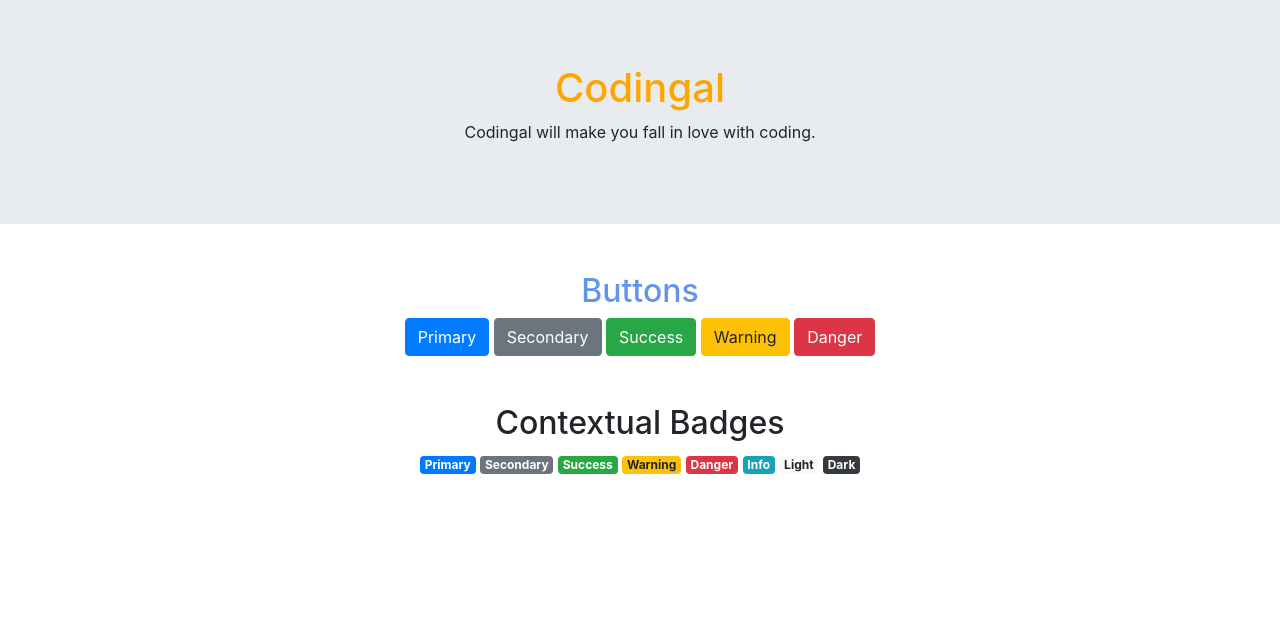
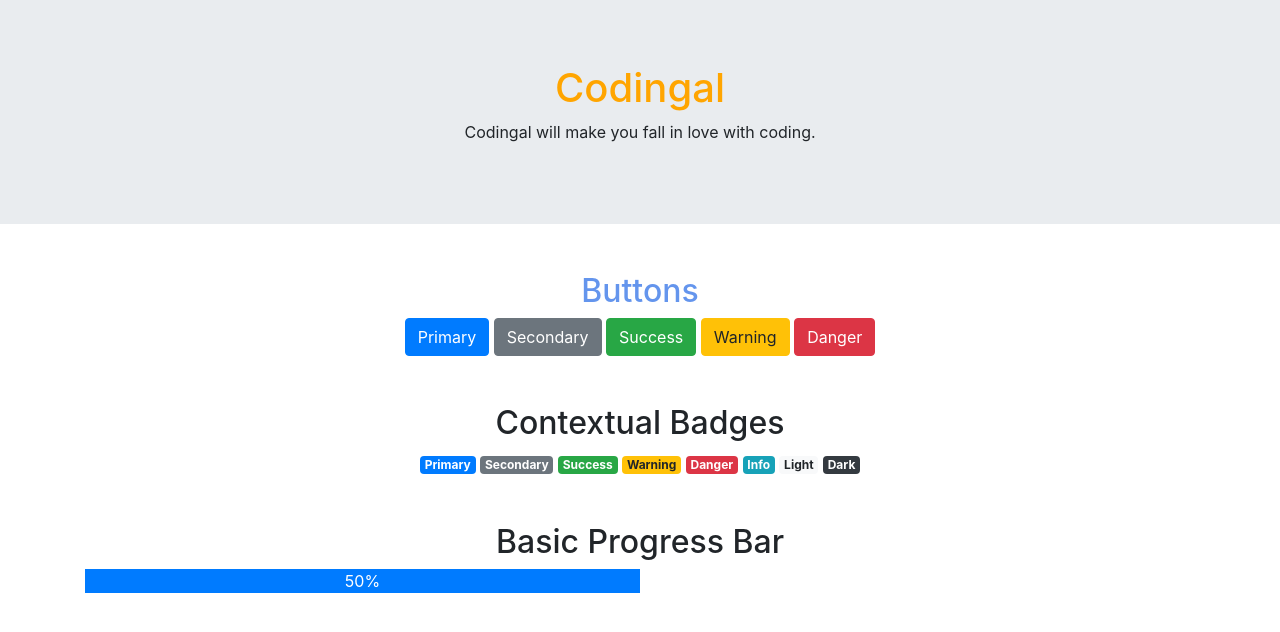
Before and after one commit to Nur-A-Sabah/Bootstrap-Utilities---Part-1-26.09.2024, a plain HTML site: page INDEX.HTML in a window 1280 px wide. Drawn offline with nearby package versions, Linux system fonts and the light colour scheme.

Commit message:
progress bar

```diff
--- a/INDEX.HTML
+++ b/INDEX.HTML
@@ -38,5 +38,9 @@
       <span class="badge badge-light">Light</span>
       <span class="badge badge-dark">Dark</span>
     </div>
+    <div class="container mt-5">
+      <h2>Basic Progress Bar</h2>
+      <div class="progress-bar" style="width: 50%">50%</div>
+    </div>
   </body>
 </html>
```
